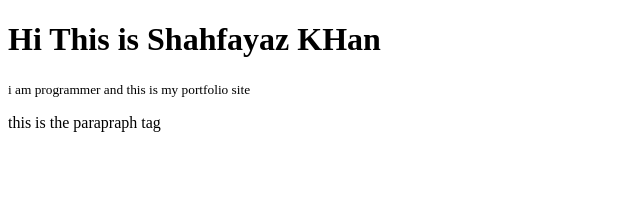
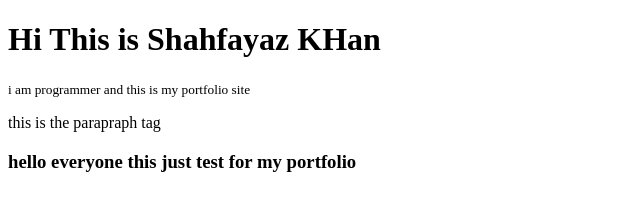
Before and after one commit to shahfayazkhan/My_Portfolio, a website: page public/index.html in a window 1280 px wide. Shown: the whole page, without its empty margins (0-640 px from the left). Drawn offline with Linux system fonts and the light colour scheme.

Commit message:
test added

```diff
--- a/public/index.html
+++ b/public/index.html
@@ -10,5 +10,6 @@
     <h1>Hi This is Shahfayaz KHan</h1>
     <small>i am programmer and this is my portfolio site</small>
     <p>this is the parapraph tag</p>
+    <h3>hello everyone this just test for my portfolio</h3>
 </body>
 </html>
```
